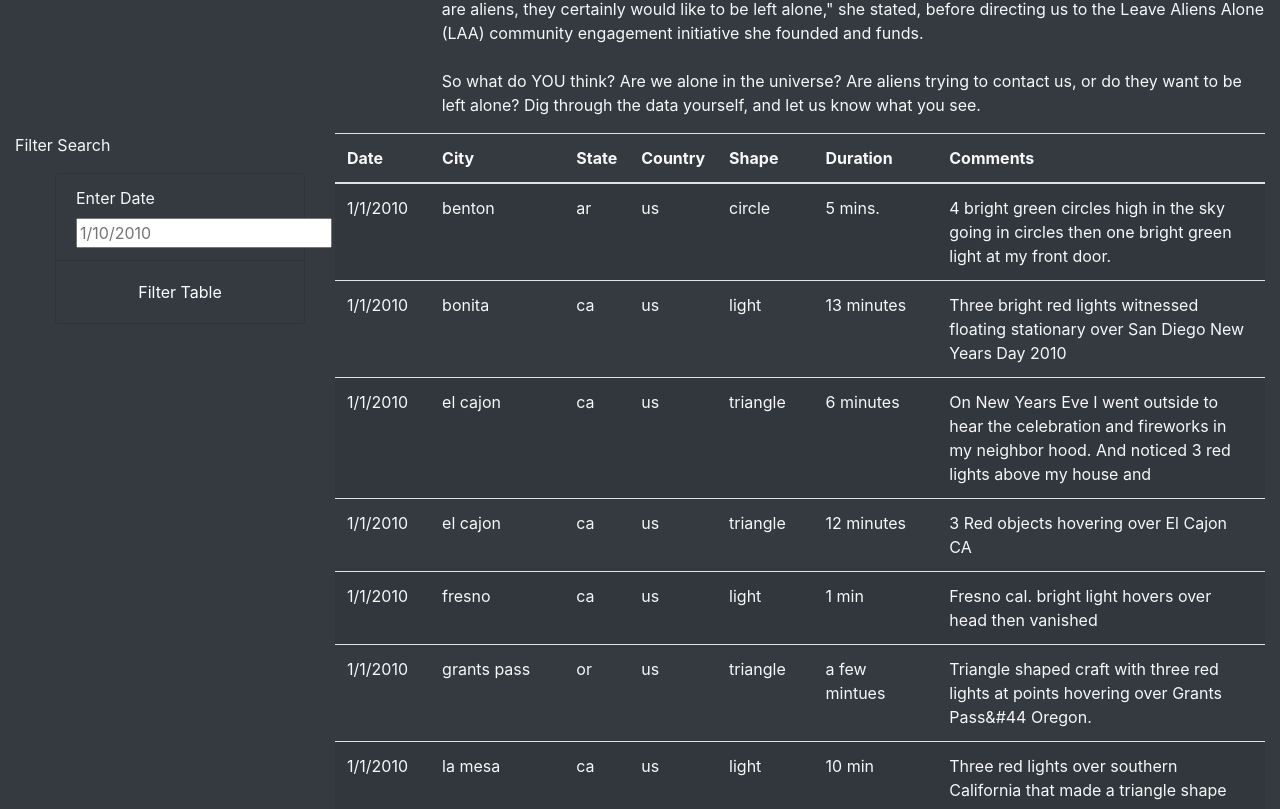
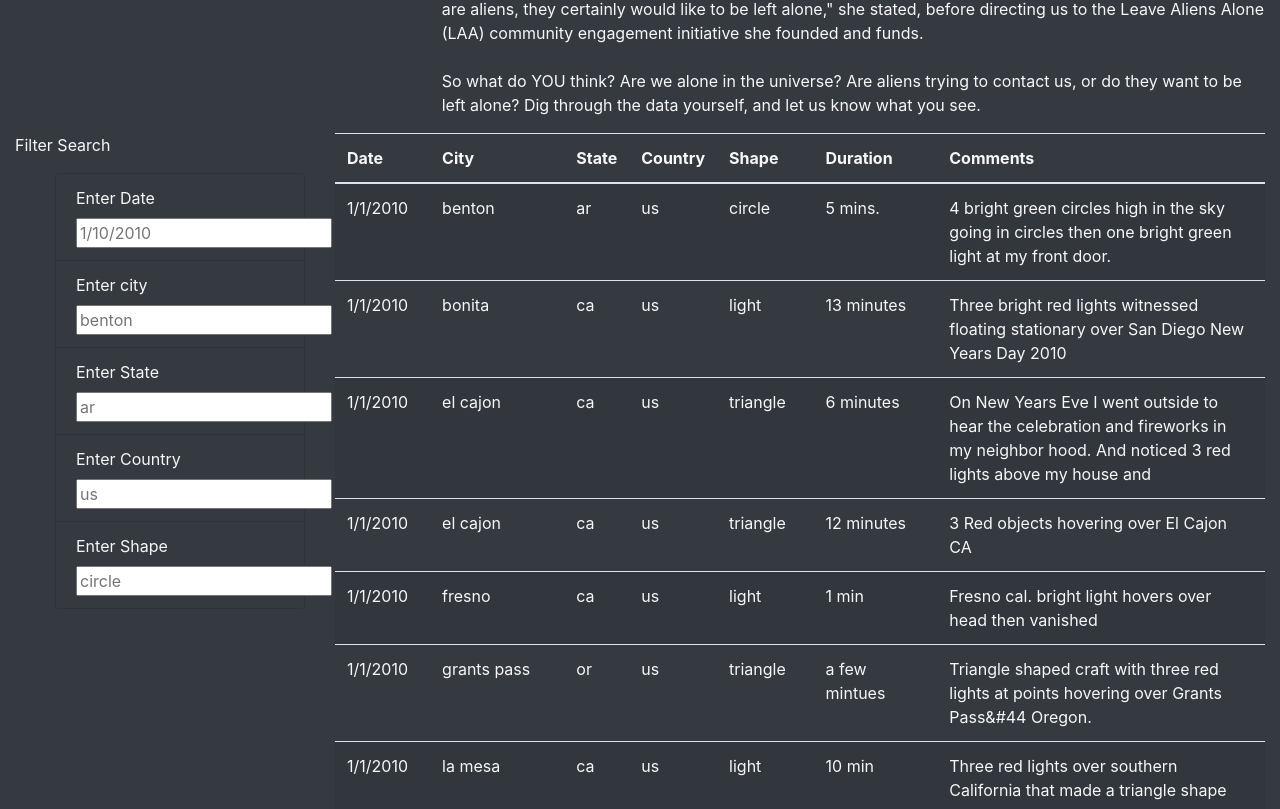
Before and after one commit to jediracer/UFOs, a plain HTML site: page index.html in a window 1280 px wide. Shown: the part 606-1415 px from the top of the page. Drawn offline with nearby package versions, Linux system fonts and the light colour scheme.

Commit message:
remove button and add 4 sorting fields

```diff
--- a/index.html
+++ b/index.html
@@ -51,10 +51,21 @@
                                 <label for="date">Enter Date</label>
                                 <input type="text" placeholder="1/10/2010" id="datetime" />
                             </li>
-                            <li class="list-group-item bg-dark" style="text-align:center;">
-                                <button id="filter-btn" type="button" class="btn btn-dark">
-                                    Filter Table
-                                </button>
+                            <li class="list-group-item bg-dark">
+                                <label for="city">Enter city</label>
+                                <input type="text" placeholder="benton" id="city" />
+                            </li>
+                            <li class="list-group-item bg-dark">
+                                <label for="state">Enter State</label>
+                                <input type="text" placeholder="ar" id="state" />
+                            </li>
+                            <li class="list-group-item bg-dark">
+                                <label for="country">Enter Country</label>
+                                <input type="text" placeholder="us" id="country" />
+                            </li>
+                            <li class="list-group-item bg-dark">
+                                <label for="shape">Enter Shape</label>
+                                <input type="text" placeholder="circle" id="shape" />
                             </li>
                         </ul>
                     </form>
```
